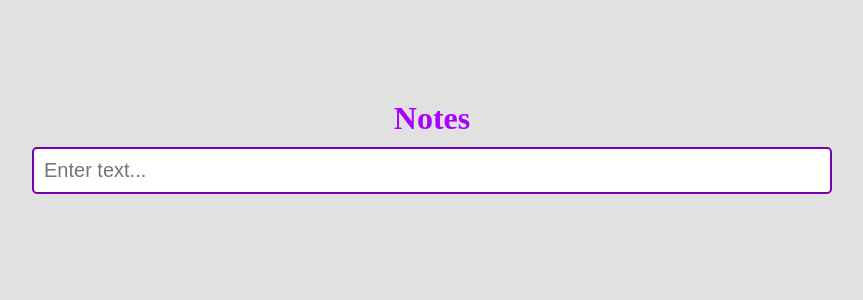
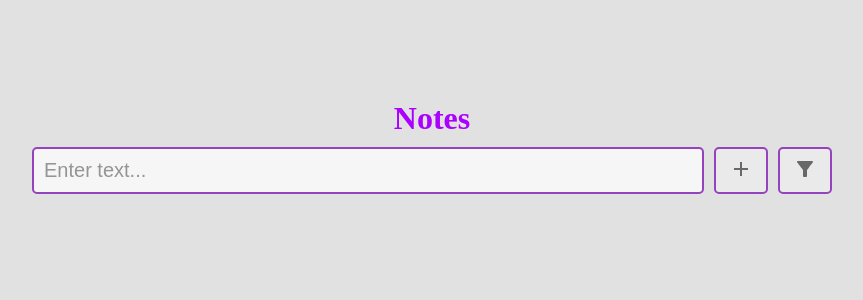
Before and after one commit to fatalryuu/TodoList, a React (Create React App) app: page / in a window 1280 px wide. Shown: the top 300 px of the page, without its empty margins (208-1071 px from the left). Built offline with nearby package versions, Linux system fonts and the light colour scheme.

Commit message:
added filter by tag

```diff
--- a/public/index.html
+++ b/public/index.html
@@ -10,34 +10,13 @@
       content="Web site created using create-react-app"
     />
     <link rel="apple-touch-icon" href="%PUBLIC_URL%/logo192.png" />
-    <!--
-      manifest.json provides metadata used when your web app is installed on a
-      user's mobile device or desktop. See https://developers.google.com/web/fundamentals/web-app-manifest/
-    -->
     <link rel="manifest" href="%PUBLIC_URL%/manifest.json" />
-    <!--
-      Notice the use of %PUBLIC_URL% in the tags above.
-      It will be replaced with the URL of the `public` folder during the build.
-      Only files inside the `public` folder can be referenced from the HTML.
 
-      Unlike "/favicon.ico" or "favicon.ico", "%PUBLIC_URL%/favicon.ico" will
-      work correctly both with client-side routing and a non-root public URL.
-      Learn how to configure a non-root public URL by running `npm run build`.
-    -->
-    <title>React App</title>
+    <title>Notes</title>
   </head>
   <body>
     <noscript>You need to enable JavaScript to run this app.</noscript>
     <div id="root"></div>
-    <!--
-      This HTML file is a template.
-      If you open it directly in the browser, you will see an empty page.
 
-      You can add webfonts, meta tags, or analytics to this file.
-      The build step will place the bundled scripts into the <body> tag.
-
-      To begin the development, run `npm start` or `yarn start`.
-      To create a production bundle, use `npm run build` or `yarn build`.
-    -->
   </body>
 </html>
--- a/src/App.scss
+++ b/src/App.scss
@@ -12,6 +12,7 @@
         opacity: 1;
     }
 }
+
 .container {
     max-width: 800px;
     margin: 100px auto 0 auto;
@@ -26,7 +27,7 @@
         display: flex;
         align-items: center;
         flex-direction: column;
-    padding: 10px;
+        padding: 10px 5px;
         margin-top: 10px;
 
         .todo {
@@ -39,6 +40,11 @@
             font-size: 20px;
             margin-bottom: 10px;
 
+            .tags {
+                margin-top: 8px;
+                display: flex;
+            }
+
             .edit {
                 @include buttonOnTodo(40px);
             }
--- a/src/App.tsx
+++ b/src/App.tsx
@@ -1,19 +1,19 @@
 import React, {useState} from 'react';
 import './App.scss';
 import Form from "./components/Form/Form";
-import DeleteOutlineIcon from '@mui/icons-material/DeleteOutline';
-import EditIcon from '@mui/icons-material/Edit';
+import TodoItem from "./components/TodoItem/TodoItem";
 
 const App: React.FC = () => {
-    type todosType = {
+    type TodosType = {
         id: number
-        text: String
-        done: boolean
+        text: string
+        tags: Array<string>
     }
-    const [todos, setTodos] = useState<todosType[]>([]);
+    const [todos, setTodos] = useState<TodosType[]>([]);
+    const [savedTodos, setSavedTodos] = useState<TodosType[]>([]);
 
-    const putTodo = (value: String) => {
-        setTodos([...todos, {id: Date.now(), text: value, done: false}]);
+    const putTodo = (value: string) => {
+        setTodos([...todos, {id: Date.now(), text: value, tags: ["#home", "#shop"]}]);
     }
 
     const removeTodo = (id: number) => {
@@ -21,21 +21,25 @@ const App: React.FC = () => {
     }
 
     const editTodo = (id: number) => {
-        setTodos(todos.filter(t => t.id !== id));
+
+    }
+
+    const filterTags = (tag: string) => {
+        setSavedTodos(todos);
+        setTodos(todos.filter(t => t.tags.includes(tag)));
+    }
+
+    const showTodos = () => {
+        setTodos(savedTodos);
     }
 
     return (
         <div className="app-wrapper">
             <div className="container">
                 <h1 className="title">Notes</h1>
-                <Form putTodo={putTodo}/>
+                <Form putTodo={putTodo} filterTags={filterTags} showTodos={showTodos}/>
                 <ul className="todos">
-                    {todos.map(t =>
-                        <li className="todo" key={t.id}>
-                            {t.text}
-                            <EditIcon className="edit" onClick={() => editTodo(t.id)}/>
-                            <DeleteOutlineIcon className="delete" onClick={() => removeTodo(t.id)}/>
-                        </li>)}
+                    {todos.map(t => <TodoItem t={t} editTodo={editTodo} removeTodo={removeTodo}/>)}
                 </ul>
             </div>
         </div>
--- a/src/components/Form/Form.scss
+++ b/src/components/Form/Form.scss
@@ -1,10 +1,47 @@
+$color: #7400af;
+%buttonStyles {
+    width: 7%;
+    margin-left: 10px;
+    font-size: 32px;
+    font-weight: bold;
+    border: 2px solid $color;
+    border-radius: 5px;
+    opacity: 0.7;
+    transition: 0.2s;
+    cursor: pointer;
+
+    &:hover {
+        opacity: 1;
+    }
+}
+
 .form {
-  input {
-    width: 100%;
-    outline: none;
-    border: 2px solid #7400af;
-    padding: 10px;
-    font-size: 20px;
-    border-radius: 5px;
-  }
+    display: flex;
+
+    .input {
+        width: 88%;
+        outline: none;
+        border: 2px solid $color;
+        padding: 10px;
+        font-size: 20px;
+        border-radius: 5px;
+        opacity: 0.7;
+        transition: 0.2s;
+
+        &:hover {
+            opacity: 1;
+        }
+
+        &:focus {
+            opacity: 1;
+        }
+    }
+
+    .plus {
+        @extend %buttonStyles;
+    }
+
+    .filter {
+        @extend %buttonStyles;
+    }
 }
--- a/src/components/Form/Form.tsx
+++ b/src/components/Form/Form.tsx
@@ -1,20 +1,39 @@
 import React, {useState} from 'react';
 import './Form.scss';
+import FilterAltIcon from '@mui/icons-material/FilterAlt';
+import AddIcon from '@mui/icons-material/Add';
+import SearchIcon from '@mui/icons-material/Search';
 
 type PropsType = {
-    putTodo: (value: String) => void
+    putTodo: (value: string) => void
+    filterTags: (value: string) => void
+    showTodos: () => void
 }
 
-const Form: React.FC<PropsType> = ({putTodo}) => {
-    const [value, setValue] = useState("");
+const Form: React.FC<PropsType> = ({putTodo, filterTags, showTodos}) => {
+    const [text, setText] = useState("");
+    const [isFilter, setIsFilter] = useState(false);
+
     const handleSubmit = (e: any) => {
         e.preventDefault();
-        putTodo(value);
-        setValue("");
+        isFilter ? filterTags(text) : putTodo(text);
+        setText("");
     }
+
+    const handleFilter = () => {
+        setIsFilter(!isFilter);
+        if (isFilter)
+            showTodos(); //show todos after filter
+        setText(isFilter ? "" : "#");
+    }
+
     return (
         <form className="form" onSubmit={handleSubmit}>
-            <input type="text" placeholder="Enter text..." className="input" value={value} onChange={e => setValue(e.target.value)} required/>
+            <input type="text" placeholder={isFilter ? "Enter tag..." : "Enter text..."}
+                   className="input" value={text} onChange={e => setText(e.target.value)}
+                   autoFocus={isFilter} required/>
+            <button type="submit" className="plus">{isFilter ? <SearchIcon /> : <AddIcon />}</button>
+            <button type="button" className="filter" onClick={handleFilter}><FilterAltIcon /></button>
         </form>
     );
 };
--- /dev/null
+++ b/src/components/Tag/Tag.scss
@@ -0,0 +1,9 @@
+.tag-wrapper {
+  background-color: #8700cc;
+  color: #d0d0d0;
+  font-size: 16px;
+  margin-right: 10px;
+  padding: 5px;
+  border-radius: 25px;
+  opacity: 0.8;
+}
--- /dev/null
+++ b/src/components/Tag/Tag.tsx
@@ -0,0 +1,16 @@
+import React from 'react';
+import './Tag.scss'
+
+type PropsType = {
+    text: String
+}
+
+const Tag: React.FC<PropsType> = ({text}) => {
+    return (
+        <div className="tag-wrapper">
+            {text}
+        </div>
+    );
+};
+
+export default Tag;
--- /dev/null
+++ b/src/components/TodoItem/TodoItem.tsx
@@ -0,0 +1,34 @@
+import React from 'react';
+import EditIcon from "@mui/icons-material/Edit";
+import DeleteOutlineIcon from "@mui/icons-material/DeleteOutline";
+import Tag from "../Tag/Tag";
+import '../../App.scss'
+
+type TodosType = {
+    id: number
+    text: string
+    tags: Array<string>
+}
+
+type PropsType = {
+    t: TodosType
+    editTodo: (id: number) => void
+    removeTodo: (id: number) => void
+}
+
+const TodoItem: React.FC<PropsType> = ({t, editTodo, removeTodo}) => {
+    return (
+        <li className="todo" key={t.id}>
+            <div>
+                {t.text}
+                <EditIcon className="edit" onClick={() => editTodo(t.id)}/>
+                <DeleteOutlineIcon className="delete" onClick={() => removeTodo(t.id)}/>
+            </div>
+            <div className="tags">
+                {t.tags.map(tag => <Tag text={tag}/>)}
+            </div>
+        </li>
+    );
+};
+
+export default TodoItem;
```
Lines whose indentation alone changed are shown as unchanged.
